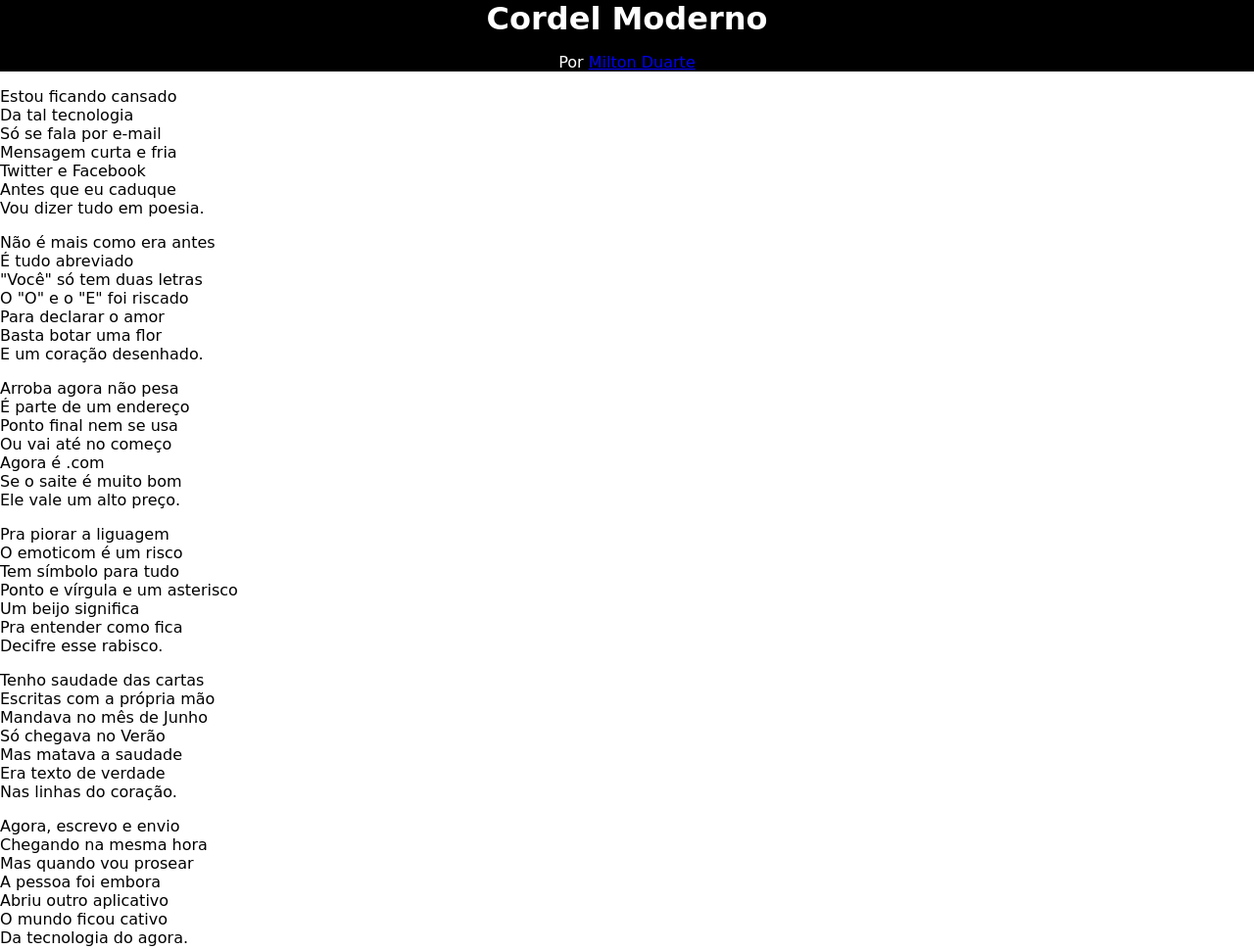
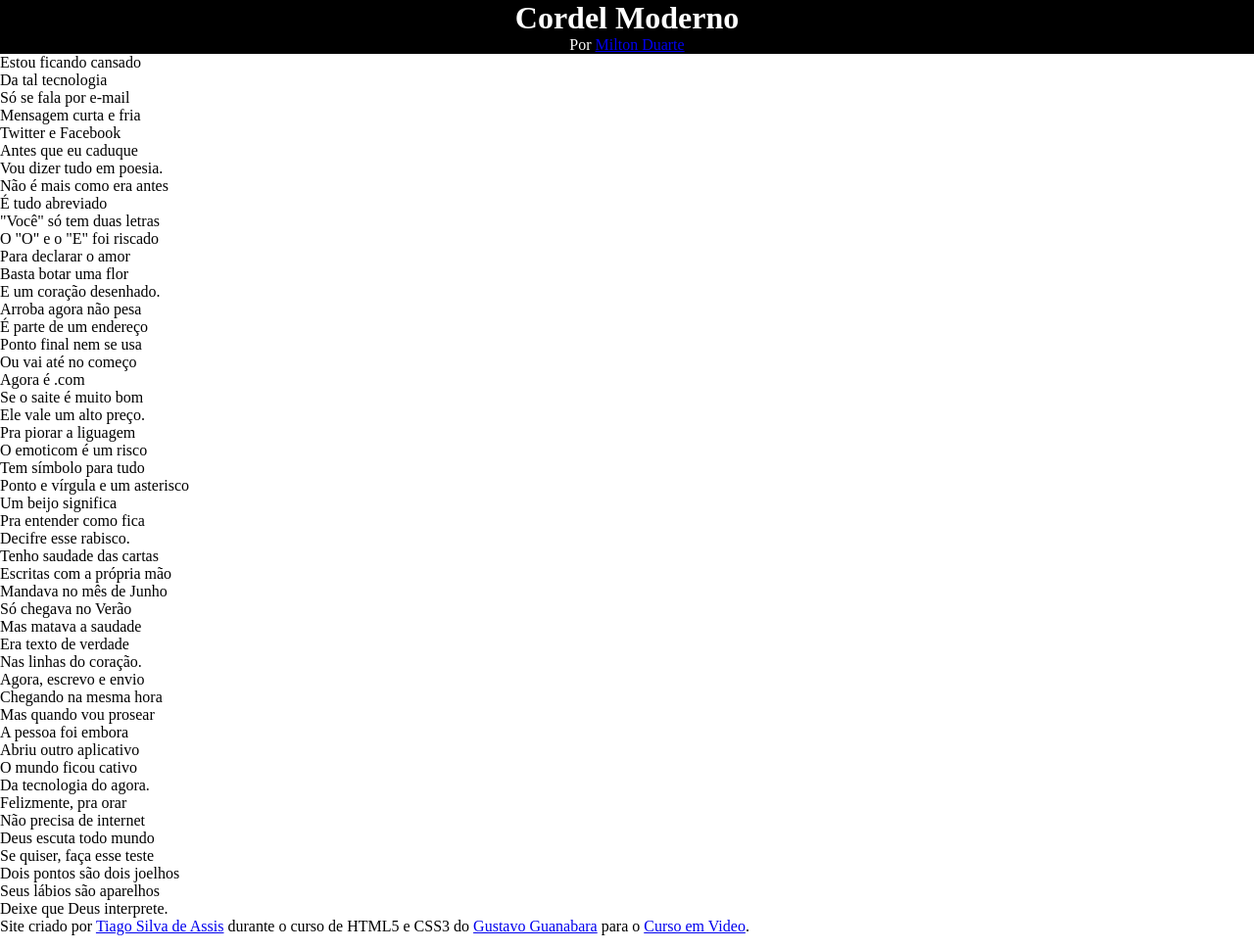
Before and after one commit to tiagosassis/projeto-cordel, a plain HTML site: page index.html in a window 1280 px wide. Shown: the top 970 px of the page at 98% size. Drawn offline with Linux system fonts and the light colour scheme.

Commit message:
correção

```diff
--- a/css/style.css
+++ b/css/style.css
@@ -15,16 +15,3 @@ header{
     color: white;
     text-align: center;
 }
-
-h1{
-    font-family: 'Sriracha', cursive;
-}
-
-body p{
-    font-family: var(--fonte2);
-}
-
-p {
-    margin-block-start: 1em;
-    margin-block-end: 1em;
-}
```
